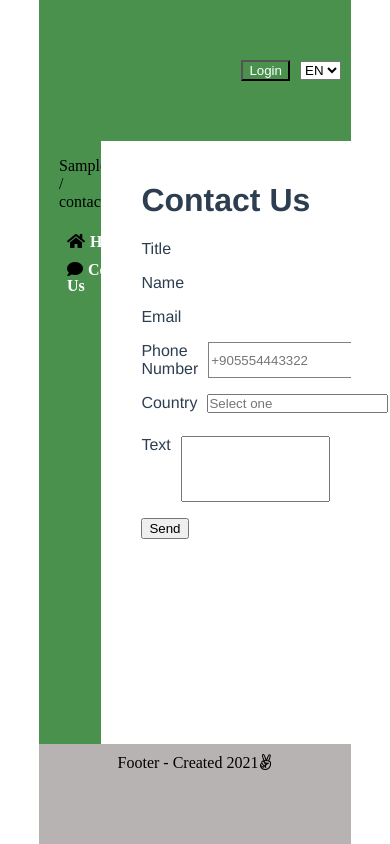
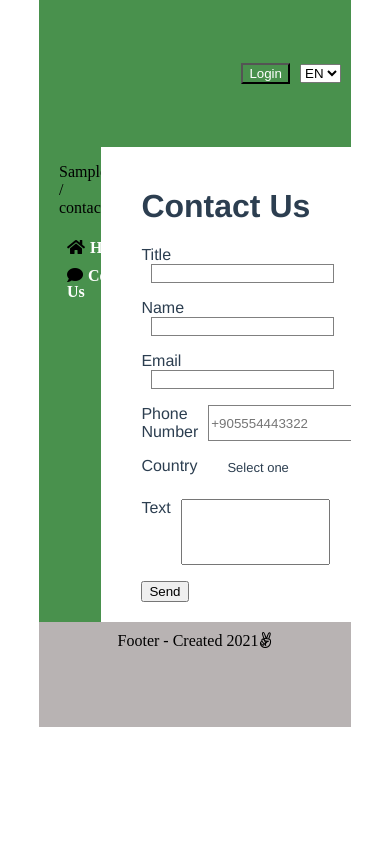
Before and after one commit to yaseminertan/sample-website, a Vue app in the folder sample-website/: page /contact in a window 390 px wide. Built offline with nearby package versions, Linux system fonts and the light colour scheme.

Commit message:
Add validation for email and phone & prepare send json data
Add validation for email and phone & prepare send json data

```diff
--- a/sample-website/src/App.vue
+++ b/sample-website/src/App.vue
@@ -22,7 +22,8 @@ export default {
     Header,
     Footer,
     Menu
-  }
+  },
+
 }
 </script>
 
@@ -40,7 +41,7 @@ body{
   padding-left: 20px;
   padding-right: 20px;
   width: 80%;
-  overflow-y: scroll;
+  overflow-y: hidden;
 }
 .menu{
   width: 20%;
@@ -54,7 +55,6 @@ body{
 }
 .center-div{
   background-color: rgb(73, 145, 77);
-  height: 75%;
   display: inline-flex;
 
 }
@@ -76,10 +76,21 @@ body{
   button, select{
     cursor: pointer;
   }
-  .multiselect__input{
-    width:auto !important;
-  }
-  .multiselect__element{
-    list-style-type: none;
+ .multiselect__input{
+   border: none;
+ }
+ .multiselect__input:focus{
+   outline: 1px solid gray;
+ }
+ .multiselect__element{
+   list-style: none;
+ }
+ .multiselect__single{
+   border:1px solid gray;
+   font-size: small;
+   padding: 3px 20px 3px 20px;
+ }
+  @media screen and (min-width: 220px) and (max-width: 767px) {
+
   }
 </style>
--- a/sample-website/src/components/base/Header.vue
+++ b/sample-website/src/components/base/Header.vue
@@ -1,15 +1,15 @@
 <template>
     <div class="header-container">
 
-      <div v-if="isAuth" class="user-info">
+      <div v-if="isAuth" class="user-info"  @click="logout=true">
         {{ $t("hello") }}
-        <span @click="logout=true">{{$store.state.user.name}}</span>
+        <span>{{$store.state.user.name}}</span>
 
       </div>
       <button class="button-login" v-if="!isAuth" @click='modal=true'>{{ $t("login") }}</button>
 
       <div class="language">
-        <select v-model="$i18n.locale">
+        <select v-model="$i18n.locale" @change="changeLanguage()">
           <option v-for="(lang, i) in langs" :key="`Lang${i}`" :value="lang">{{ lang }}</option>
         </select>
       </div>
@@ -75,10 +75,15 @@ export default {
       this.$store.commit("setUser", params);
       this.logout=false;
       this.isAuth=false;
-    }
-
+    },
+    changeLanguage()
+    {
+      this.$store.commit("setOptions",this._i18n.messages[this._i18n.locale].option);
+   }
   },
-
+  created(){
+      this.changeLanguage()
+  }
 }
 </script>
 
--- a/sample-website/src/main.js
+++ b/sample-website/src/main.js
@@ -22,14 +22,15 @@ const messages = {
     save:'Save',
     logout:'Logout',
     send:'Send',
-    tr:'Turkey',
-    us:'United States of America',
-    gb:'United Kingdom',
-    de:'Germany',
-    se:'Sweden',
-    ke:'Kenya',
-    br:'Brazil',
-    zw:'Zimbabwe',
+    mailError:'Email is not valid',
+    mailPhone:'Phone number is not valid',
+    option:[
+      { name: 'Turkey', id:'TR' },
+      { name: 'Germany',  id:'DE'  },
+      { name: 'Sweden',  id:'SE' },
+      { name: 'Kenya',  id:'KE'  },
+      { name: 'Brazil', id:'BR'  }
+    ],
     homeTitle:'Where can I get some?',
     homeText:'There are many variations of passages of Lorem Ipsum available, but the majority have suffered alteration in some form, by injected humour, or randomised words which don\'t look even slightly believable. If you are going to use a passage of Lorem Ipsum, you need to be sure there isn\'t anything embarrassing hidden in the middle of text. All the Lorem Ipsum generators on the Internet tend to repeat predefined chunks as necessary, making this the first true generator on the Internet. It uses a dictionary of over 200 Latin words, combined with a handful of model sentence structures, to generate Lorem Ipsum which looks reasonable. The generated Lorem Ipsum is therefore always free from repetition, injected humour, or non-characteristic words etc.',
   },
@@ -47,14 +48,15 @@ const messages = {
     save:'Kaydet',
     logout:'Çıkış',
     send:'Gönder',
-    tr:'Türkiye',
-    us:'Amerika',
-    gb:'İngiltere',
-    de:'Almanya',
-    se:'İsveç',
-    ke:'Kenya',
-    br:'Brezilya',
-    zw:'Zimbabve',
+    mailError:'Geçerli bir eposta adresi giriniz',
+    mailPhone:'Geçerli bir telefon numarası giriniz',
+    option:[
+      { name: 'Türkiye', id:'TR' },
+      { name: 'Almanya',  id:'DE'  },
+      { name: 'İsveç',  id:'SE' },
+      { name: 'Kenya',  id:'KE'  },
+      { name: 'Brezilya', id:'BR'  }
+    ],
     homeTitle:'Nereden Bulabilirim?',
     homeText:'Lorem Ipsum pasajlarının birçok çeşitlemesi vardır. Ancak bunların büyük bir çoğunluğu mizah katılarak veya rastgele sözcükler eklenerek değiştirilmişlerdir. Eğer bir Lorem Ipsum pasajı kullanacaksanız, metin aralarına utandırıcı sözcükler gizlenmediğinden emin olmanız gerekir. İnternet\'teki tüm Lorem Ipsum üreteçleri önceden belirlenmiş metin bloklarını yineler. Bu da, bu üreteci İnternet üzerindeki gerçek Lorem Ipsum üreteci yapar. Bu üreteç, 200\'den fazla Latince sözcük ve onlara ait cümle yapılarını içeren bir sözlük kullanır. Bu nedenle, üretilen Lorem Ipsum metinleri yinelemelerden, mizahtan ve karakteristik olmayan sözcüklerden uzaktır.',
   }
--- a/sample-website/src/store/index.js
+++ b/sample-website/src/store/index.js
@@ -6,14 +6,17 @@ Vue.use(Vuex)
 export default new Vuex.Store({
   state: {
     user:{},
+    options:[],
     isAuthenticated:false
   },
   mutations: {
     setUser(state,data){
       state.user=data
-      state.isAuthenticated=true
+      state.isAuthenticated=data.name=='' ? false : true;
     },
-
+    setOptions(state,data){
+      state.options=data
+    }
   },
 
 })
--- a/sample-website/src/views/Contact.vue
+++ b/sample-website/src/views/Contact.vue
@@ -1,29 +1,26 @@
 <template>
 <div class="contact-container">
    <h1>{{ $t("contact") }}</h1>
-   <p>{{ $t("title") }}</p>
-   <p>{{ $t("name") }}<label>{{$store.state.user.name}}</label></p>
-   <p>{{ $t("mail") }}<label>{{$store.state.user.mail}}</label></p>
+   <p>{{ $t("title") }}<input v-model="title"></p>
+   <p>{{ $t("name") }}
+       <label v-if="isAuth">{{$store.state.user.name}}</label>
+        <input id='name' v-model='name' v-if="!isAuth"></p>
+   <p>{{ $t("mail") }}
+       <label v-if="isAuth">{{$store.state.user.mail}}</label>
+        <input id='mail' v-model='mail' v-if="!isAuth">
+        <label style="color:red" v-if="!validMail">{{ $t("mailError") }}</label>
+    </p>
    <div style="display:flex">{{ $t("phone") }}
-   <input placeholder="+905554443322"></div>
+   <input v-model='phone' placeholder="+905554443322"></div>
+   <label style="color:red" v-if="!validPhone">{{ $t("mailPhone") }}</label>
    <p></p>
-
-   <!-- <select>
-       <option id='TR'>{{ $t("tr") }}</option>
-       <option id='US'>{{ $t("us") }}</option>
-       <option id='GB'>{{ $t("gb") }}</option>
-       <option id='DE'>{{ $t("de") }}</option>
-       <option id='SE'>{{ $t("se") }}</option>
-       <option id='KE'>{{ $t("ke") }}</option>
-       <option id='BR'>{{ $t("br") }}</option>
-       <option id='ZW'>{{ $t("zw") }}</option>
-   </select> -->
    <div style="display:flex">
-       <span style="margin-right:10px">{{ $t("country") }}</span>
-        <multiselect v-model="value" :options="options" :custom-label="nameWithLang" placeholder="Select one" label="name" track-by="name"></multiselect>
-        <pre class="language-json"><code>{{ value  }}</code></pre>
+        <span style="margin-right:10px">{{ $t("country") }}</span>
+        <multiselect class="multiselect" @select="toggleSelected" v-model="value" :options="options" :custom-label="nameWithLang" placeholder="Select one" label="name" track-by="name"></multiselect>
+        <pre class="language-json"><code></code></pre>
     </div>
-   <p class="textarea">{{ $t("text") }} <textarea rows="4" maxlength="250"></textarea></p>
+   <p class="textarea">{{ $t("text") }}
+       <textarea v-model='text' rows="4" maxlength="250"></textarea></p>
    <button @click='send()'>{{ $t("send") }}</button>
 
 </div>
@@ -36,16 +33,19 @@ export default {
     name:'Contact',
      data: () => {
     return {
-      loginName:'',
-      loginMail:'',
       value:'',
-      options:[
-        { name: 'Turkey', id:'TR' },
-        { name: 'Germany',  id:'DE'  },
-        { name: 'Sweden',  id:'SE' },
-        { name: 'Kenya',  id:'KE'  },
-        { name: 'Brazil', id:'BR'  }
-      ]
+      options:[],
+      isAuth:false,
+      validMail:true,
+      validPhone:true,
+      title:'',
+      name:'',
+      mail:'',
+      phone:'',
+      country:'',
+      text:'',
+      regMail: /^(([^<>()\]\\.,;:\s@"]+(\.[^<>()\]\\.,;:\s@"]+)*)|(".+"))@((\[[0-9]{1,3}\.[0-9]{1,3}\.[0-9]{1,3}\.[0-9]{1,3}])|(([a-zA-Z\-0-9]+\.)+[a-zA-Z]{2,24}))$/,
+      regPhone:/(([\\+]90?)|([0]?))([ ]?)((\([0-9]{3}\))|([0-9]{3}))([ ]?)([0-9]{3})(\s*[\\-]?)([0-9]{2})(\s*[\\-]?)([0-9]{2})/,
     }},
     components:{
         Multiselect
@@ -54,17 +54,53 @@ export default {
         nameWithLang ({ name }) {
             return `${name}`
         },
+        toggleSelected(value) {
+            this.country=value.id
+        },
+        isEmailValid: function() {
+            this.validMail= (this.mail == "") ? false : (this.regMail.test(this.mail)) ? true : false;
+            return this.validMail;
+        },
+        isPhoneValid: function() {
+            this.validPhone= (this.phone == "") ? false : (this.regPhone.test(this.phone)) ? true : false;
+            return this.validPhone;
+        },
         send(){
+            if(this.isEmailValid() && this.isPhoneValid())
+            {
 
+                const info={
+                    'title':this.title,
+                    'name':this.name,
+                    'mail':this.mail,
+                    'phone':this.phone,
+                    'country':this.country,
+                    'text':this.text
+                }
+                console.log(info)
+            }
         }
+   },
+   created(){
+      this.options=(this.$store['state'].options)
+      this.isAuth=this.$store.state.isAuthenticated
+      this.$store.subscribe((mutation,state) => {
+        this.options=state.options;
+        this.isAuth=this.$store.state.isAuthenticated;
+        if(this.isAuth)
+        {
+            document.getElementById('name').value='';
+            document.getElementById('mail').value='';
+        }
+      })
    }
 }
 </script>
 
 <style scoped>
-label{
-    margin-left: 10px;
-}
+    label{
+        margin-left: 10px;
+    }
     .contact-container{
         width: 90%;
         height: 90%;
@@ -87,7 +123,10 @@ label{
     textarea{
         resize: none;
         margin-left: 10px;
-
+    }
+    .multiselect{
+        font-size: small;
+        padding: 3px 20px 3px 20px;
     }
 
 </style>
--- a/sample-website/src/views/Home.vue
+++ b/sample-website/src/views/Home.vue
@@ -12,10 +12,7 @@
 
  export default {
   name: 'Home',
- data: () => {
-    return {
-      login:false,
-    }},
+
   computed:{
     ...mapState(['user'])
   },
```
